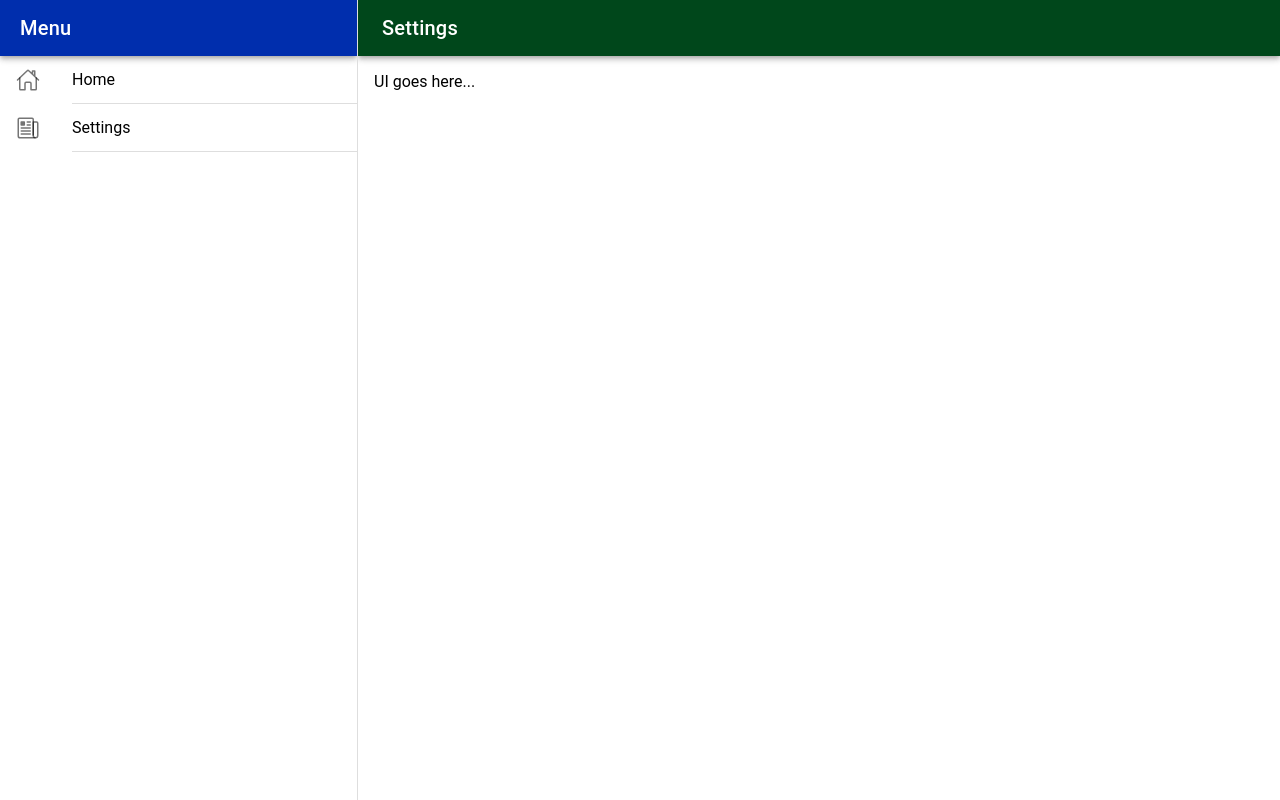
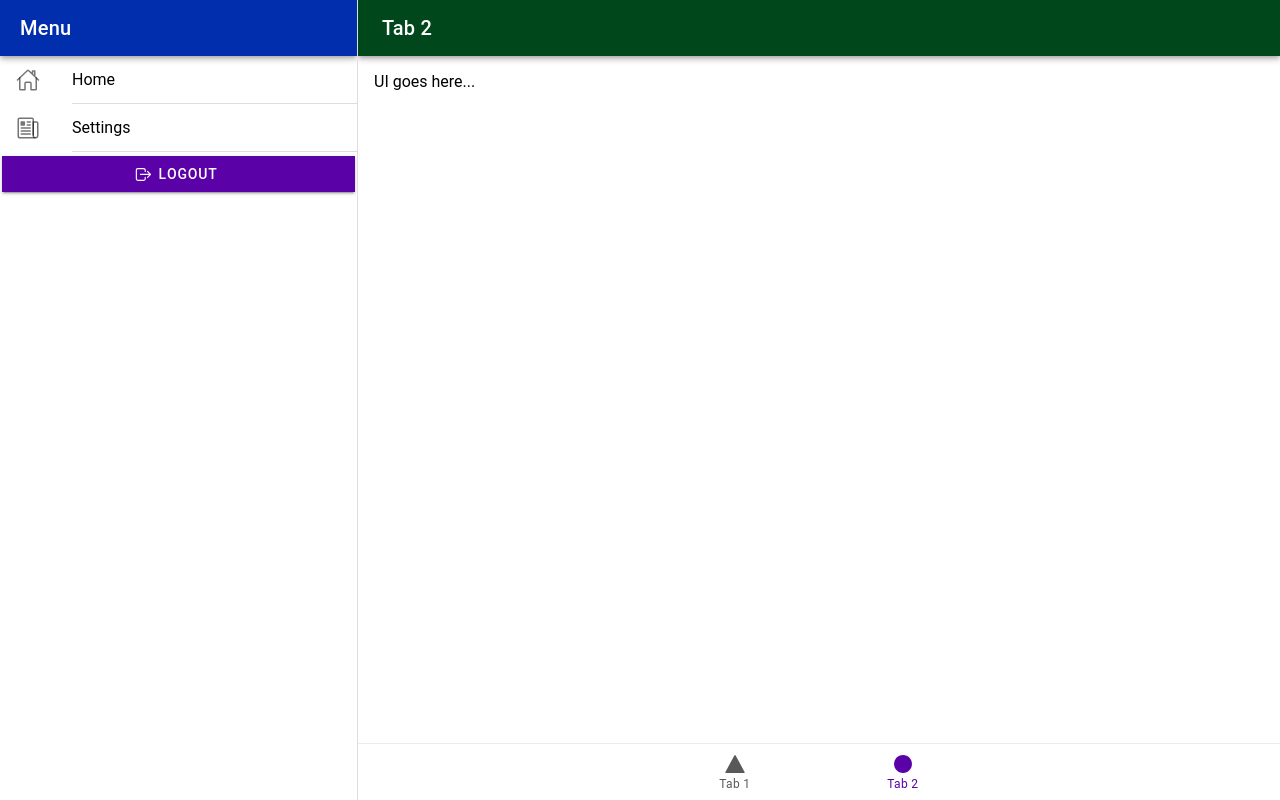
Before and after one commit to Marionetko/myIonicApp, a React (Vite) app: page /app/settings/tab2 in a window 1280 px wide. Built offline with nearby package versions, Linux system fonts and the light colour scheme.

Commit message:
added tabs

```diff
--- a/src/pages/Menu.tsx
+++ b/src/pages/Menu.tsx
@@ -1,9 +1,9 @@
-import { IonContent, IonHeader, IonIcon, IonItem, IonMenu, IonMenuToggle, IonPage, IonRouterOutlet, IonSplitPane, IonTitle, IonToolbar } from '@ionic/react';
+import { IonButton, IonContent, IonHeader, IonIcon, IonItem, IonMenu, IonMenuToggle, IonPage, IonRouterOutlet, IonSplitPane, IonTitle, IonToolbar } from '@ionic/react';
 import React from 'react';
 import { Redirect, Route } from 'react-router';
 import List from './List';
 import Settings from './Settings';
-import { homeOutline, newspaperOutline } from 'ionicons/icons';
+import { homeOutline, logOutOutline, newspaperOutline } from 'ionicons/icons';
 
 const Menu: React.FC = () => {
 
@@ -40,6 +40,22 @@ const Menu: React.FC = () => {
                                 </IonItem>
                             </IonMenuToggle>
                         ))}
+
+                        <IonMenuToggle
+                            autoHide={false}
+                        >
+                            <IonButton
+                                expand='full'
+                                routerLink='/'
+                                routerDirection='root'
+                            >
+                                <IonIcon
+                                    slot='start'
+                                    icon={logOutOutline}
+                                />
+                                Logout
+                            </IonButton>
+                        </IonMenuToggle>
                     </IonContent>
                 </IonMenu>
 
--- a/src/pages/Settings.tsx
+++ b/src/pages/Settings.tsx
@@ -1,22 +1,45 @@
-import { IonButtons, IonContent, IonHeader, IonMenuButton, IonPage, IonTitle, IonToolbar } from '@ionic/react';
+import { IonIcon, IonLabel, IonRouterOutlet, IonTabBar, IonTabButton, IonTabs } from '@ionic/react';
 import React from 'react';
+import Tab1 from './Tab1';
+import { Redirect, Route } from 'react-router';
+import Tab2 from './Tab2';
+import { ellipse, triangle } from 'ionicons/icons';
 
 const Settings: React.FC = () => {
 
     return (
-        <IonPage>
-            <IonHeader>
-                <IonToolbar color={'success'}>
-                    <IonButtons slot="start">
-                        <IonMenuButton />
-                    </IonButtons>
-                    <IonTitle>Settings</IonTitle>
-                </IonToolbar>
-            </IonHeader>
-            <IonContent className="ion-padding">
-                UI goes here...
-            </IonContent>
-        </IonPage>
+        <IonTabs>
+            <IonTabBar slot='bottom'>
+                <IonTabButton
+                    tab='tab1'
+                    href='/app/settings/tab1'
+                >
+                    <IonIcon icon={triangle} />
+                    <IonLabel>Tab 1</IonLabel>
+                </IonTabButton>
+                <IonTabButton
+                    tab='tab2'
+                    href='/app/settings/tab2'
+                >
+                    <IonIcon icon={ellipse} />
+                    <IonLabel>Tab 2</IonLabel>
+                </IonTabButton>
+            </IonTabBar>
+
+            <IonRouterOutlet>
+                <Route
+                    path="/app/settings/tab1"
+                    component={Tab1}
+                />
+                <Route
+                    path="/app/settings/tab2"
+                    component={Tab2}
+                />
+                <Route exact path='/app/settings'>
+                    <Redirect to="/app/settings/tab1" />
+                </Route>
+            </IonRouterOutlet>
+        </IonTabs>
     );
 };
 
--- /dev/null
+++ b/src/pages/Tab1.tsx
@@ -0,0 +1,23 @@
+import { IonButtons, IonContent, IonHeader, IonMenuButton, IonPage, IonTitle, IonToolbar } from '@ionic/react';
+import React from 'react';
+
+const Tab1: React.FC = () => {
+
+    return (
+        <IonPage>
+            <IonHeader>
+            <IonToolbar color={'success'}>
+                    <IonButtons slot="start">
+                        <IonMenuButton />
+                    </IonButtons>
+                    <IonTitle>Tab 1</IonTitle>
+                </IonToolbar>
+            </IonHeader>
+            <IonContent className="ion-padding">
+                UI goes here...
+            </IonContent>
+        </IonPage>
+    );
+};
+
+export default Tab1;
--- /dev/null
+++ b/src/pages/Tab2.tsx
@@ -0,0 +1,23 @@
+import { IonButtons, IonContent, IonHeader, IonMenuButton, IonPage, IonTitle, IonToolbar } from '@ionic/react';
+import React from 'react';
+
+const Tab2: React.FC = () => {
+
+    return (
+        <IonPage>
+            <IonHeader>
+            <IonToolbar color={'success'}>
+                    <IonButtons slot="start">
+                        <IonMenuButton />
+                    </IonButtons>
+                    <IonTitle>Tab 2</IonTitle>
+                </IonToolbar>
+            </IonHeader>
+            <IonContent className="ion-padding">
+                UI goes here...
+            </IonContent>
+        </IonPage>
+    );
+};
+
+export default Tab2;
```
